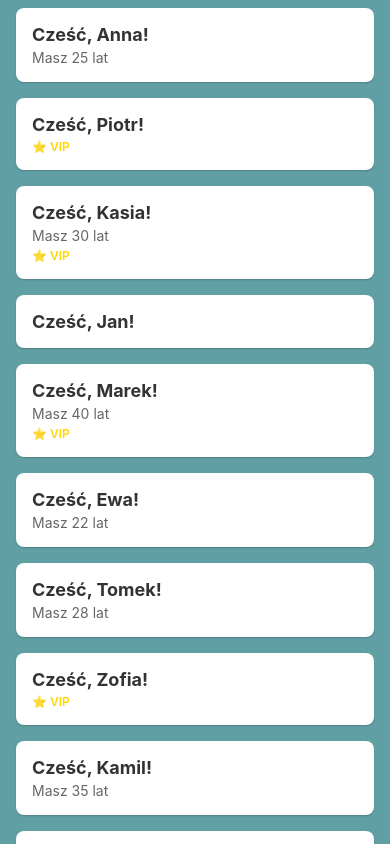
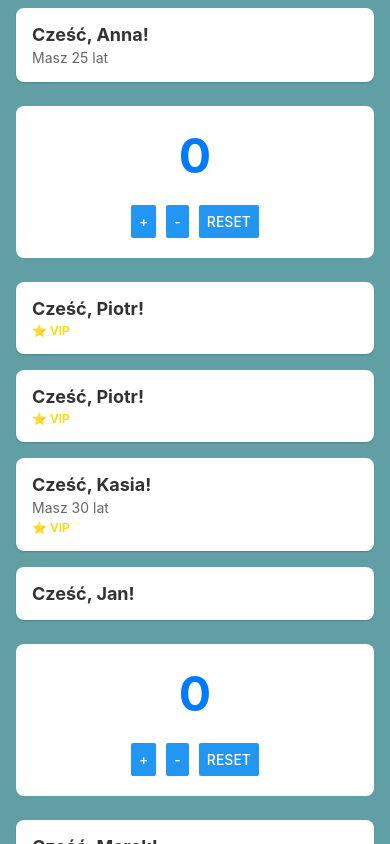
Before and after one commit to ustrzyk/PMAB20026TSaran, a React Native app in the folder SolutionOrdersMobile/: screen / in a window 390 px wide. Built offline with nearby package versions, Linux system fonts and the light colour scheme.

Commit message:
Update App.tsx to use simple Counter

```diff
--- a/SolutionOrdersMobile/App.tsx
+++ b/SolutionOrdersMobile/App.tsx
@@ -1,22 +1,32 @@
 import React from 'react';
 import {View, Text, StyleSheet, ScrollView} from 'react-native';
 import Greeting from './src/components/Greeting';
+import Counter from './src/components/Counter';
 
 function App(): React.JSX.Element {
   return (
     <ScrollView style={styles.container}>
       <Greeting name="Anna" age={25} />
+      <Counter />
+      <Greeting name="Piotr" isVip={true} />
       <Greeting name="Piotr" isVip={true} />
       <Greeting name="Kasia" age={30} isVip={true} />
       <Greeting name="Jan" />
+      <Counter />
       <Greeting name="Marek" age={40} isVip={true} />
       <Greeting name="Ewa" age={22} />
       <Greeting name="Tomek" age={28} />
       <Greeting name="Zofia" isVip={true} />
       <Greeting name="Kamil" age={35} />
+      <Counter />
       <Greeting name="Agnieszka" age={27} isVip={true} />
       <Greeting name="Bartek" />
       <Greeting name="Olga" age={45} isVip={false} />
+      <Greeting name="Monika" age={31} />
+      <Greeting name="Dawid" isVip={true} />
+      <Greeting name="Patrycja" age={29} />
+      <Greeting name="Michal" age={33} />
+      <Counter />
     </ScrollView>
   );
 }
--- /dev/null
+++ b/SolutionOrdersMobile/src/components/Counter.tsx
@@ -0,0 +1,59 @@
+import React, { useState } from 'react';
+import { View, Text, Button, StyleSheet } from 'react-native';
+
+// Komponent bez Props - tylko State
+const Counter: React.FC = () => {
+  // useState z TypeScript - type inference
+  const [count, setCount] = useState<number>(0);
+
+  // Funkcje obsługi
+  const handleIncrement = (): void => {
+    setCount(count + 1);
+  };
+
+  const handleDecrement = (): void => {
+    setCount(count - 1);
+  };
+
+  const handleReset = (): void => {
+    setCount(0);
+  };
+
+  return (
+    <View style={styles.container}>
+      {/* Wyświetlanie state'u */}
+      <Text style={styles.count}>{count}</Text>
+
+      {/* Przyciski */}
+      <View style={styles.buttons}>
+        <Button title="+" onPress={handleIncrement} />
+        <Button title="-" onPress={handleDecrement} />
+        <Button title="Reset" onPress={handleReset} />
+      </View>
+    </View>
+  );
+};
+
+const styles = StyleSheet.create({
+  container: {
+    padding: 20,
+    backgroundColor: '#fff',
+    borderRadius: 8,
+    marginHorizontal: 16,
+    marginVertical: 16,
+    alignItems: 'center',
+  },
+  count: {
+    fontSize: 48,
+    fontWeight: 'bold',
+    color: '#007AFF',
+    marginBottom: 20,
+  },
+  buttons: {
+    flexDirection: 'row',
+    columnGap: 10,  // gap wspierany od RN 0.71+, użyj columnGap lub marginRight
+    justifyContent: 'center',
+  },
+});
+
+export default Counter;
```
Also changed, not shown: SolutionOrdersMobile/src/components/FlatList .tsx (added, +70 -0 lines).
